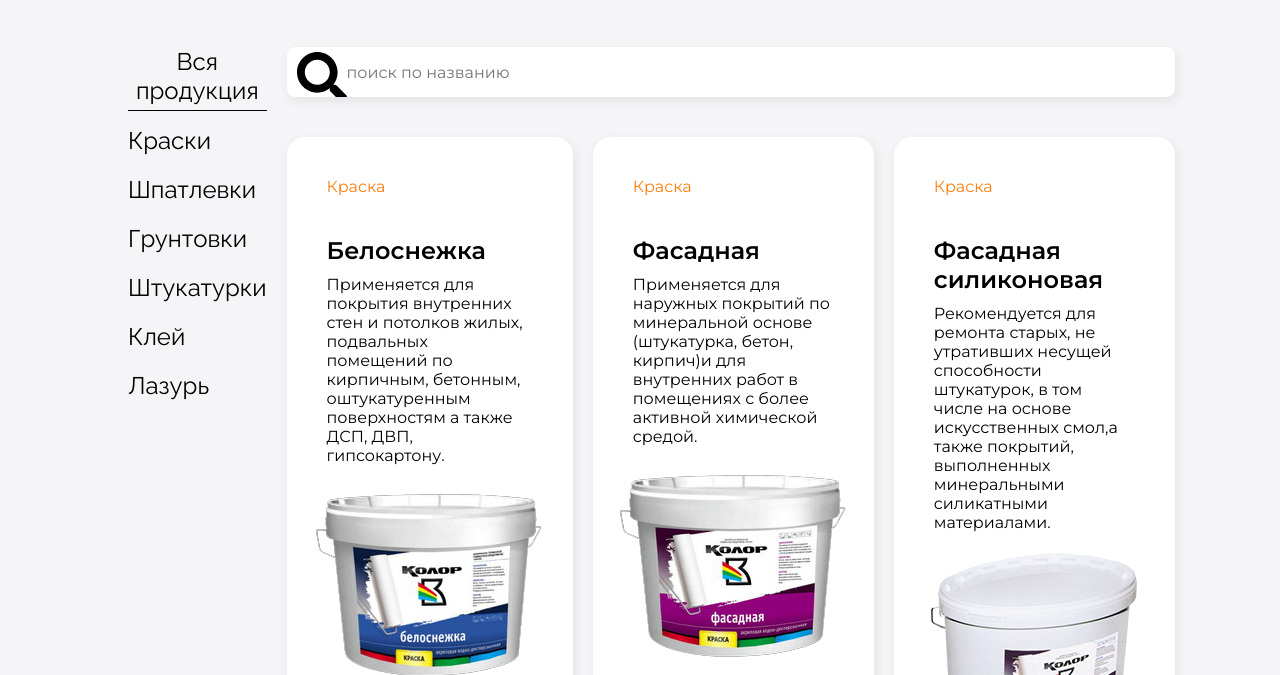
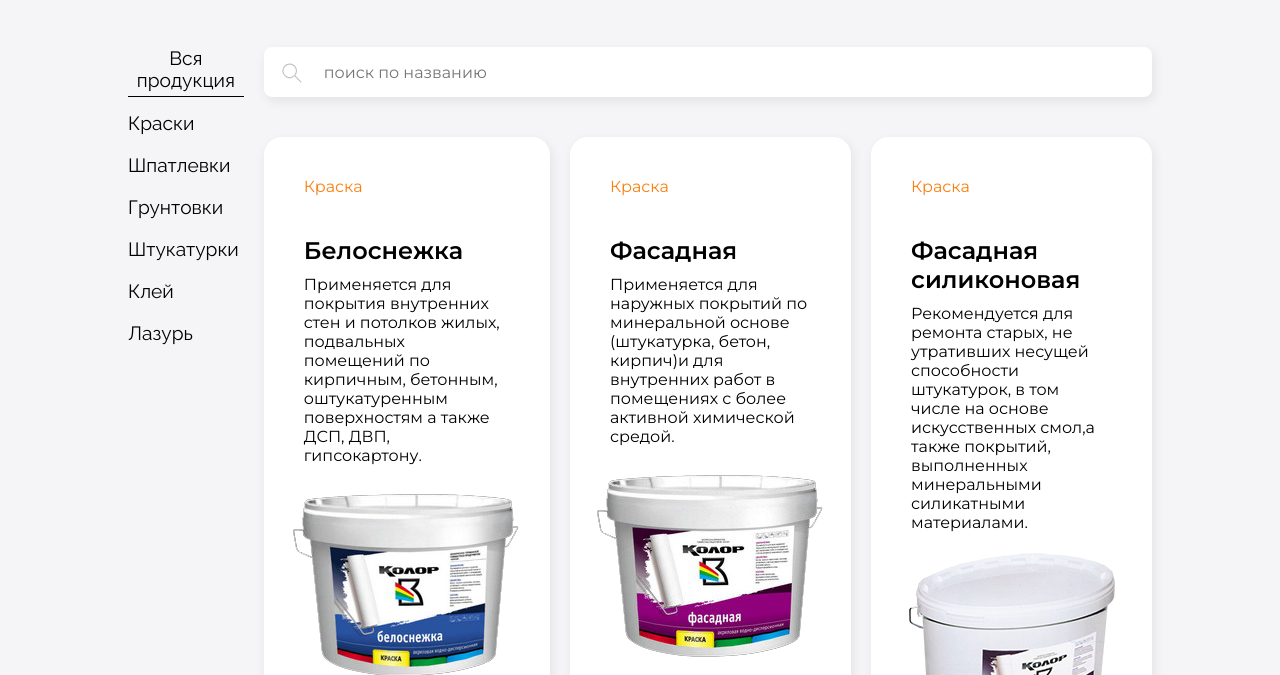
Before and after one commit to Zanouskaya/color-kobrin, a plain HTML site: page productions.html in a window 1280 px wide. Shown: the part 125-800 px from the top of the page. Drawn offline with nearby package versions, Linux system fonts and the light colour scheme.

Commit message:
palitra page first update

```diff
--- a/css/styles_productions.css
+++ b/css/styles_productions.css
@@ -13,23 +13,21 @@
   height: 50px;
   background-color: #fff;
   border-style: none;
-  box-shadow: 2px 4px 12px rgba(0,0,0,.08);
+  box-shadow: 2px 4px 12px rgba(0, 0, 0, 0.08);
   /* border: 1px solid #d2d2d7; */
   border-radius: 8px;
   font-size: 1rem;
 }
 
 #search {
-  background-image: url('../images/search-solid.svg');
-  background-position: 10px 5px ;
-  background-size: contain;
+  background-image: url("../images/search_grey.svg");
+  background-position: 15px;
+  background-size: 3%;
   background-repeat: no-repeat;
-
 }
 
-
 /* section Filter */
-.filter input, label {
+/* .filter input, label {
   margin: 10px;
   align-items: center;
 }
@@ -59,8 +57,7 @@
 .filter .content {
   display: block;
   padding: 0 20px;
-}
-
+} */
 
 /* section Продукция */
 
@@ -85,27 +82,24 @@
   display: none;
   background-color: #fff;
   padding: 20px;
-  box-shadow: 2px 4px 12px rgba(0,0,0,.08);
-  transition: all .3s cubic-bezier(0,0,.5,1);
+  box-shadow: 2px 4px 12px rgba(0, 0, 0, 0.08);
+  transition: all 0.3s cubic-bezier(0, 0, 0.5, 1);
 }
-
 
 .products .show {
   display: block;
-
 }
 
 a {
   color: black;
-
 }
 
 .card:hover {
   /* background: #f3f3f3; */
   cursor: pointer;
-  box-shadow: 2px 4px 16px rgba(0,0,0,.16);
-  transition: all .3s cubic-bezier(0,0,.5,1);
-  transform: scale3d(1.02,1.02,1.02);
+  box-shadow: 2px 4px 16px rgba(0, 0, 0, 0.16);
+  transition: all 0.3s cubic-bezier(0, 0, 0.5, 1);
+  transform: scale3d(1.02, 1.02, 1.02);
 }
 
 .card-top {
@@ -160,7 +154,6 @@
   display: block;
   float: bottom;
   margin: auto auto 10px auto;
-
 }
 
 .menubar {
@@ -173,14 +166,14 @@
 }
 
 .menubar .btn {
-  font-family: 'Raleway', sans-serif;
+  font-family: "Raleway", sans-serif;
 
   border: none;
   background: none;
   padding-bottom: 5px;
   margin-bottom: 15px;
   font-style: inherit;
-  font-size: 1.5rem;
+  font-size: 1.2rem;
 }
 
 .btn:hover {
--- a/js/modules/products_data.js
+++ b/js/modules/products_data.js
@@ -1,155 +1,174 @@
 export const productsList = [
   {
-    "id": "p_belosnezhka",
-    "type": "paint",
-    "category": "Краска",
-    "name": "Белоснежка",
-    "description": "Применяется для покрытия внутренних стен и потолков жилых, подвальных помещений по кирпичным, бетонным, оштукатуренным поверхностям а также ДСП, ДВП, гипсокартону.",
-    "image": "./images/belosnezhka.png",
-    "link": "./belosnezhka.html"
+    id: "p_belosnezhka",
+    type: "paint",
+    category: "Краска",
+    name: "Белоснежка",
+    description:
+      "Применяется для покрытия внутренних стен и потолков жилых, подвальных помещений по кирпичным, бетонным, оштукатуренным поверхностям а также ДСП, ДВП, гипсокартону.",
+    image: "./images/belosnezhka.png",
+    link: "./belosnezhka.html",
   },
   {
-    "id": "p_fasadnaya",
-    "type": "paint",
-    "category": "Краска",
-    "name": "Фасадная",
-    "description": "Применяется для наружных покрытий по минеральной основе (штукатурка, бетон, кирпич)и для внутренних работ в помещениях с более активной химической средой.",
-    "image": "./images/fasadnaya.png"
+    id: "p_fasadnaya",
+    type: "paint",
+    category: "Краска",
+    name: "Фасадная",
+    description:
+      "Применяется для наружных покрытий по минеральной основе (штукатурка, бетон, кирпич)и для внутренних работ в помещениях с более активной химической средой.",
+    image: "./images/fasadnaya.png",
   },
   {
-    "id": "p_fasadnaya_silikonovaya",
-    "type": "paint",
-    "category": "Краска",
-    "name": "Фасадная силиконовая",
-    "description": "Рекомендуется для ремонта старых, не утративших несущей способности штукатурок, в том числе на основе искусственных смол,а также покрытий, выполненных минеральными силикатными материалами.",
-    "image": "./images/f_silikonovaya.png"
+    id: "p_fasadnaya_silikonovaya",
+    type: "paint",
+    category: "Краска",
+    name: "Фасадная силиконовая",
+    description:
+      "Рекомендуется для ремонта старых, не утративших несущей способности штукатурок, в том числе на основе искусственных смол,а также покрытий, выполненных минеральными силикатными материалами.",
+    image: "./images/f_silikonovaya.png",
   },
   {
-    "id": "p_fasadnaya_silikatnaya",
-    "type": "paint",
-    "category": "Краска",
-    "name": "Фасадная силикатная",
-    "description": "Особо рекомендуется для ремонта старых, не утративших несущей способности штукатурок, в том числе на основе искусственных смол, а также покрытий, выполненных разнородными минеральными и силикатными материалами.",
-    "image": "./images/f_silikatnaya.png"
+    id: "p_fasadnaya_silikatnaya",
+    type: "paint",
+    category: "Краска",
+    name: "Фасадная силикатная",
+    description:
+      "Особо рекомендуется для ремонта старых, не утративших несущей способности штукатурок, в том числе на основе искусственных смол, а также покрытий, выполненных разнородными минеральными и силикатными материалами.",
+    image: "./images/f_silikatnaya.png",
   },
   {
-    "id": "p_evrostar",
-    "type": "paint",
-    "category": "Краска",
-    "name": "Евростар",
-    "description": "Применяется для покрытия внутренних стен и потолков жилых, подвальных помещений по кирпичным, бетонным, оштукатуренным поверхностям а также ДСП, ДВП, гипсокартону.",
-    "image": "./images/evrostar.png"
+    id: "p_evrostar",
+    type: "paint",
+    category: "Краска",
+    name: "Евростар",
+    description:
+      "Применяется для покрытия внутренних стен и потолков жилых, подвальных помещений по кирпичным, бетонным, оштукатуренным поверхностям а также ДСП, ДВП, гипсокартону.",
+    image: "./images/evrostar.png",
   },
   {
-    "id": "p_dahavaya",
-    "type": "paint",
-    "category": "Краска",
-    "name": "Дахавая",
-    "description": "Для окраски шифера и цементно-песчаной черепицы с углом наклона не менее 45. Рекомендуется использовать для окраски минеральных оснований подвергаемых повышенным нагрузкам.",
-    "image": "./images/dahavaya.png"
+    id: "p_dahavaya",
+    type: "paint",
+    category: "Краска",
+    name: "Дахавая",
+    description:
+      "Для окраски шифера и цементно-песчаной черепицы с углом наклона не менее 45. Рекомендуется использовать для окраски минеральных оснований подвергаемых повышенным нагрузкам.",
+    image: "./images/dahavaya.png",
   },
   {
-    "id": "p_master",
-    "type": "paint",
-    "category": "Краска",
-    "name": "Мастер",
-    "description": "Применяется для наружных и внутренних покрытий по натуральной древесине, минеральной основе (штукатурка, бетон, кирпич), ДСП, ДВП, гипсокартону, обоям.",
-    "image": "./images/master.png"
+    id: "p_master",
+    type: "paint",
+    category: "Краска",
+    name: "Мастер",
+    description:
+      "Применяется для наружных и внутренних покрытий по натуральной древесине, минеральной основе (штукатурка, бетон, кирпич), ДСП, ДВП, гипсокартону, обоям.",
+    image: "./images/master.png",
   },
   {
-    "id": "p_master_m",
-    "type": "paint",
-    "category": "Краска",
-    "name": "Мастер-М",
-    "description": "Применяется для наружных и внутренних покрытий по натуральной древесине, минеральной основе (штукатурка, бетон, кирпич), ДСП, ДВП, гипсокартону, обоям.",
-    "image": "./images/master_m.png"
+    id: "p_master_m",
+    type: "paint",
+    category: "Краска",
+    name: "Мастер-М",
+    description:
+      "Применяется для наружных и внутренних покрытий по натуральной древесине, минеральной основе (штукатурка, бетон, кирпич), ДСП, ДВП, гипсокартону, обоям.",
+    image: "./images/master_m.png",
   },
   {
-    "id": "pt_np1ps",
-    "type": "putty",
-    "category": "Шпатлевка",
-    "name": "НП 1 ПС",
-    "description": "Предназначена для выравнивания дефектов поверхностей (для наружных работ)",
-    "image": "./images/np1ps.png"
+    id: "pt_np1ps",
+    type: "putty",
+    category: "Шпатлевка",
+    name: "НП 1 ПС",
+    description:
+      "Предназначена для выравнивания дефектов поверхностей (для наружных работ)",
+    image: "./images/np1ps.png",
   },
   {
-    "id": "pt_vp1ps",
-    "type": "putty",
-    "category": "Шпатлевка",
-    "name": "ВП 1 ПС",
-    "description": "Предназначена для выравнивания дефектов поверхностей (для внутренних работ)",
-    "image": "./images/vp1ps.png"
+    id: "pt_vp1ps",
+    type: "putty",
+    category: "Шпатлевка",
+    name: "ВП 1 ПС",
+    description:
+      "Предназначена для выравнивания дефектов поверхностей (для внутренних работ)",
+    image: "./images/vp1ps.png",
   },
   {
-    "id": "pl_inraib_vp1ps",
-    "type": "plasters",
-    "category": "Штукатурка",
-    "name": "Инрайб Путц ВП 1 ПС",
-    "description": "Предназначена для выполнения высококачественных наружных и внутренних штукатурных работ на минеральных основаниях (бетон, кирпич, минеральная штукатурка, пенобетон), а также по гипсокартону, ДВП, ДСП с целью придания декоративной структуры ( «короед», «под шубу»).",
-    "image": "./images/inraib_vp1ps.png"
+    id: "pl_inraib_vp1ps",
+    type: "plasters",
+    category: "Штукатурка",
+    name: "Инрайб Путц ВП 1 ПС",
+    description:
+      "Предназначена для выполнения высококачественных наружных и внутренних штукатурных работ на минеральных основаниях (бетон, кирпич, минеральная штукатурка, пенобетон), а также по гипсокартону, ДВП, ДСП с целью придания декоративной структуры ( «короед», «под шубу»).",
+    image: "./images/inraib_vp1ps.png",
   },
   {
-    "id": "pl_kratc_vp1ps",
-    "type": "plasters",
-    "category": "Штукатурка",
-    "name": "Кратц Путц НП 1 ПС",
-    "description": "Предназначена для выполнения высококачественных наружных и внутренних штукатурных работ на минеральных основаниях (бетон, кирпич, минеральная штукатурка, пенобетон), а также по гипсокартону, ДВП, ДСП с целью придания декоративной структуры ( «короед», «под шубу»).",
-    "image": "./images/kratc_vp1ps.png"
+    id: "pl_kratc_vp1ps",
+    type: "plasters",
+    category: "Штукатурка",
+    name: "Кратц Путц НП 1 ПС",
+    description:
+      "Предназначена для выполнения высококачественных наружных и внутренних штукатурных работ на минеральных основаниях (бетон, кирпич, минеральная штукатурка, пенобетон), а также по гипсокартону, ДВП, ДСП с целью придания декоративной структуры ( «короед», «под шубу»).",
+    image: "./images/kratc_vp1ps.png",
   },
   {
-    "id": "pl_raibe_vp1ps",
-    "type": "plasters",
-    "category": "Штукатурка",
-    "name": "Райбе Путц НП 1 ПС",
-    "description": "Предназначена для выполнения высококачественных наружных и внутренних штукатурных работ на минеральных основаниях (бетон, кирпич, минеральная штукатурка, пенобетон), а также по гипсокартону, ДВП, ДСП с целью придания декоративной структуры ( «короед», «под шубу»).",
-    "image": "./images/raibe_vp1ps.png"
+    id: "pl_raibe_vp1ps",
+    type: "plasters",
+    category: "Штукатурка",
+    name: "Райбе Путц НП 1 ПС",
+    description:
+      "Предназначена для выполнения высококачественных наружных и внутренних штукатурных работ на минеральных основаниях (бетон, кирпич, минеральная штукатурка, пенобетон), а также по гипсокартону, ДВП, ДСП с целью придания декоративной структуры ( «короед», «под шубу»).",
+    image: "./images/raibe_vp1ps.png",
   },
   {
-    "id": "pr_lf_indoor",
-    "type": "primers",
-    "category": "Грунтовка",
-    "name": "ЛФ для внутренних работ",
-    "description": "Глубокого проникновения, бесцветная, прозрачная при высыхании.",
-    "image": "./images/lf_indoor.png"
+    id: "pr_lf_indoor",
+    type: "primers",
+    category: "Грунтовка",
+    name: "ЛФ для внутренних работ",
+    description:
+      "Глубокого проникновения, бесцветная, прозрачная при высыхании.",
+    image: "./images/lf_indoor.png",
   },
   {
-    "id": "pr_lf_outdoor",
-    "type": "primers",
-    "category": "Грунтовка",
-    "name": "ЛФ для наружных и внутренних работ",
-    "description": "Глубокого проникновения, бесцветная, прозрачная при высыхании.",
-    "image": "./images/lf_outdoor.png"
+    id: "pr_lf_outdoor",
+    type: "primers",
+    category: "Грунтовка",
+    name: "ЛФ для наружных и внутренних работ",
+    description:
+      "Глубокого проникновения, бесцветная, прозрачная при высыхании.",
+    image: "./images/lf_outdoor.png",
   },
   {
-    "id": "pr_shf_concrete",
-    "type": "primers",
-    "category": "Грунтовка",
-    "name": "ШФ Бетон-контакт",
-    "description": "Глубокого проникновения, бесцветная, прозрачная при высыхании.",
-    "image": "./images/shf_concrete.png"
+    id: "pr_shf_concrete",
+    type: "primers",
+    category: "Грунтовка",
+    name: "ШФ Бетон-контакт",
+    description:
+      "Глубокого проникновения, бесцветная, прозрачная при высыхании.",
+    image: "./images/shf_concrete.png",
   },
   {
-    "id": "pr_lf",
-    "type": "primers",
-    "category": "Грунтовка",
-    "name": "ЛФ",
-    "description": "Для наружных и внутренних работ по минеральным поверхностям (штукатурка, бетон, кирпич, асбоцемент) а также гипсокартону, ДСП, ДВП.",
-    "image": "./images/lf.png"
+    id: "pr_lf",
+    type: "primers",
+    category: "Грунтовка",
+    name: "ЛФ",
+    description:
+      "Для наружных и внутренних работ по минеральным поверхностям (штукатурка, бетон, кирпич, асбоцемент) а также гипсокартону, ДСП, ДВП.",
+    image: "./images/lf.png",
   },
   {
-    "id": "az_laquer",
-    "type": "azure",
-    "category": "Лак",
-    "name": "Лазурь",
-    "description": "Для декоративной отделки (под ценные породы) и защиты изделий из натуральной древесины снаружи и внутри помещений, по минеральным основаниям и камню.",
-    "image": "./images/laquer.png"
+    id: "az_laquer",
+    type: "azure",
+    category: "Лак",
+    name: "Лазурь",
+    description:
+      "Для декоративной отделки (под ценные породы) и защиты изделий из натуральной древесины снаружи и внутри помещений, по минеральным основаниям и камню.",
+    image: "./images/laquer.png",
   },
   {
-    "id": "gl_klej",
-    "type": "glue",
-    "category": "Клей",
-    "name": "Клей для потолочных изделий",
-    "description": "Быстросхватывающийся клей для быстрой и экономичной отделки (облицовки) потолков декоративными панелями, плинтусами из пенополистирола, для изделий из пенопласта, полиуретана.",
-    "image": "./images/klej.png"
-  }
+    id: "gl_klej",
+    type: "glue",
+    category: "Клей",
+    name: "Клей для потолочных изделий",
+    description:
+      "Быстросхватывающийся клей для быстрой и экономичной отделки (облицовки) потолков декоративными панелями, плинтусами из пенополистирола, для изделий из пенопласта, полиуретана.",
+    image: "./images/klej.png",
+  },
 ];
--- a/productions.html
+++ b/productions.html
@@ -1,62 +1,111 @@
 <!DOCTYPE html>
 <html>
   <head>
-        <meta charset='utf-8' lang='ru'>
+    <meta charset="utf-8" lang="ru" />
     <title>Продукция</title>
-        <link rel='stylesheet' href='./css/styles.css'>
-        <link rel='stylesheet' href='./css/styles_productions.css'>
+    <link rel="stylesheet" href="./css/styles.css" />
+    <link rel="stylesheet" href="./css/styles_productions.css" />
     <script src="https://ajax.googleapis.com/ajax/libs/jquery/3.5.1/jquery.min.js"></script>
     <script>
       $(function () {
-            var includes = $('[data-include]')
+        var includes = $("[data-include]");
         $.each(includes, function () {
-              var file = 'html/' + $(this).data('include') + '.html'
-              $(this).load(file)
-            })
-          })
+          var file = "html/" + $(this).data("include") + ".html";
+          $(this).load(file);
+        });
+      });
     </script>
-        <script src="https://kit.fontawesome.com/0a8f206dea.js" crossorigin="anonymous"></script>
+    <script
+      src="https://kit.fontawesome.com/0a8f206dea.js"
+      crossorigin="anonymous"
+    ></script>
   </head>
   <body>
-      <div data-include='nav'></div>
+    <div data-include="nav"></div>
 
-      <main class='container grid-page-products'>
-
-        <section class='left-side'>
-          <div id='menubar' class='menubar'>
-            <button class='btn active' id='color' onclick="filterSelection('card')">Вся продукция</button>
-            <button class='btn' id='color' onclick="filterSelection('paint')">Краски</button>
-            <button class='btn' id='color' onclick="filterSelection('putty')">Шпатлевки</button>
-            <button class='btn' id='color' onclick="filterSelection('primers')">Грунтовки</button>
-            <button class='btn' id='color' onclick="filterSelection('plasters')">Штукатурки</button>
-            <button class='btn' id='color' onclick="filterSelection('glue')">Клей</button>
-            <button class='btn' id='color' onclick="filterSelection('azure')">Лазурь</button>
+    <main class="container grid-page-products">
+      <section class="left-side">
+        <div id="menubar" class="menubar">
+          <button
+            class="btn active"
+            id="color"
+            onclick="filterSelection('card')"
+          >
+            Вся продукция
+          </button>
+          <button class="btn" id="color" onclick="filterSelection('paint')">
+            Краски
+          </button>
+          <button class="btn" id="color" onclick="filterSelection('putty')">
+            Шпатлевки
+          </button>
+          <button class="btn" id="color" onclick="filterSelection('primers')">
+            Грунтовки
+          </button>
+          <button class="btn" id="color" onclick="filterSelection('plasters')">
+            Штукатурки
+          </button>
+          <button class="btn" id="color" onclick="filterSelection('glue')">
+            Клей
+          </button>
+          <button class="btn" id="color" onclick="filterSelection('azure')">
+            Лазурь
+          </button>
         </div>
       </section>
       <script>
-
         function filterSelection(type) {
-          var products = document.getElementsByClassName('card')
+          var products = document.getElementsByClassName("card");
           for (var i = 0; i < products.length; i++) {
             if (products[i].className.includes(type)) {
-              products[i].className += ' show';
+              products[i].className += " show";
             } else {
-              while (products[i].className.includes('show')) {
-                products[i].className = products[i].className.replace(' show', '');
+              while (products[i].className.includes("show")) {
+                products[i].className = products[i].className.replace(
+                  " show",
+                  ""
+                );
               }
             }
           }
-        };
+        }
       </script>
-        <section class='products'>
-            <input class='searchbar' id='search' type='text' placeholder="поиск по названию">
-            <div class='product-columns' id='test'>
-            </div>
+      <section class="products">
+        <input
+          class="searchbar"
+          id="search"
+          type="text"
+          placeholder="поиск по названию"
+          onkeyup="filterName()"
+        />
+        <div class="product-columns" id="test"></div>
       </section>
+    </main>
+    <script>
+      function filterName() {
+        var input, filter, products, i;
+        input = document.getElementById("search");
+        filter = input.value.toUpperCase();
+        products = document.getElementsByClassName("card");
 
-      </main>
+        for (i = 0; i < products.length; i++) {
+          title = products[i].getElementsByTagName("h3")[0];
+
+          if (title.innerHTML.toUpperCase().indexOf(filter) > -1) {
+            products[i].className += " show";
+          } else {
+            while (products[i].className.includes("show")) {
+              products[i].className = products[i].className.replace(
+                " show",
+                ""
+              );
+            }
+          }
+        }
+      }
+    </script>
 
     <!-- <script src= "filterSelection.js"></script> -->
-      <script type='module' src= "./js/productions.js"></script>
+    <script type="module" src="./js/productions.js"></script>
   </body>
 </html>
```
Also changed, not shown: css/styles.css (+13 -23 lines), css/styles_palitra.css (added, +30 -0 lines), html/calculator.html (+4 -9 lines), index.html (+4 -2 lines), js/index.js (+6 -3 lines), js/modules/colors.js (added, +22 -0 lines), js/modules/post_data.js (+16 -16 lines), js/palitra.js (added, +12 -0 lines), js/productions.js (+44 -8 lines), palitra.html (+17 -12 lines), images/search-solid.svg (deleted), images/search.svg (added), images/search_grey.svg (added), 2 other files. Lines whose indentation alone changed are shown as unchanged.
